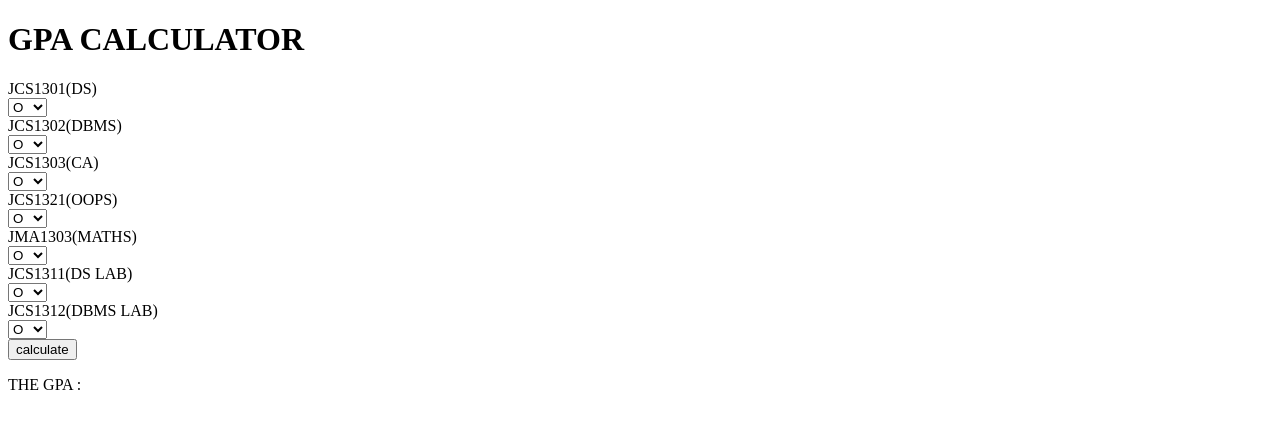
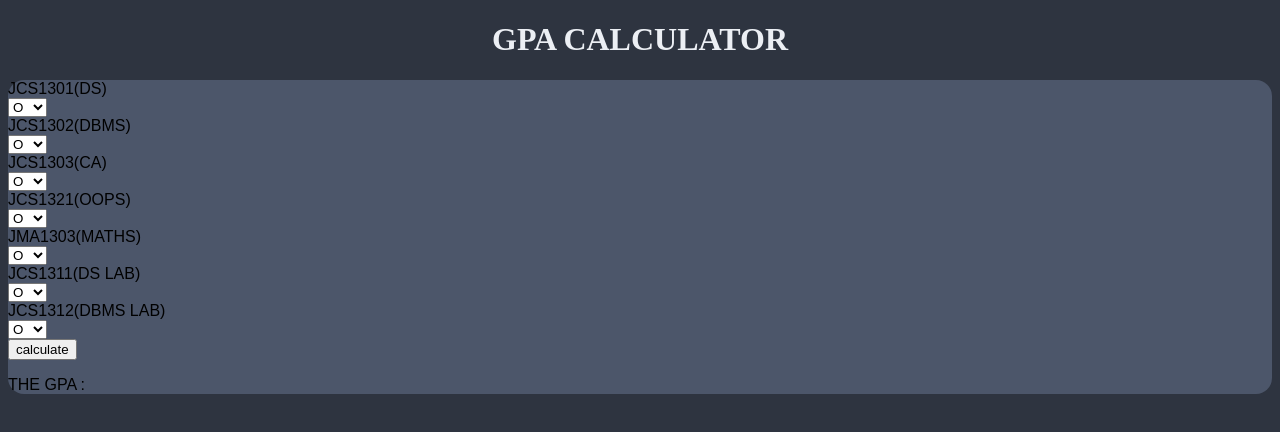
Before and after one commit to amigoss-inc/cgpa-calc, a plain HTML site: page index.html in a window 1280 px wide. Drawn offline with Linux system fonts and the light colour scheme.

Commit message:
Dinesh: add minimal styles

```diff
--- a/index.html
+++ b/index.html
@@ -3,14 +3,16 @@
 
 <head>
 	<meta charset="UTF-8">
+	<link rel="stylesheet" type="text/css" href="./style.css">
 	<title>CGPA</title>
-	<h1>GPA CALCULATOR</h1>
+
 	<script src="cgpa.js" type="text/javascript">
 	</script>
 </head>
 
 <body>
-	<section class="allgrade">
+	<h1 class="heading">GPA CALCULATOR</h1>
+	<section class="choose">
 		<label>JCS1301(DS)</label>
 		<div id="ds_cont">
 			<select id="ds" name="grade1">
```
